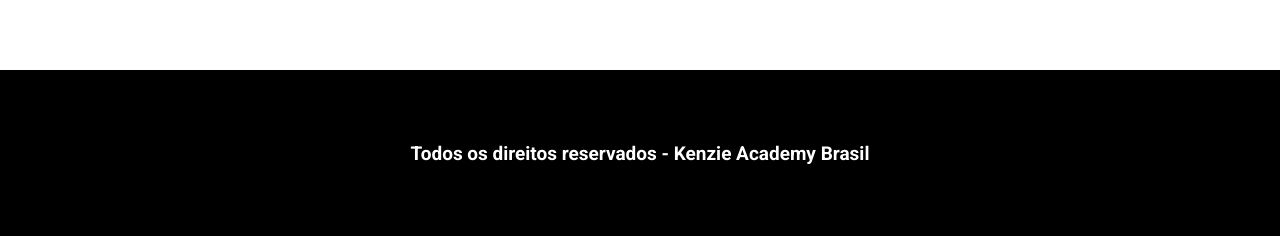
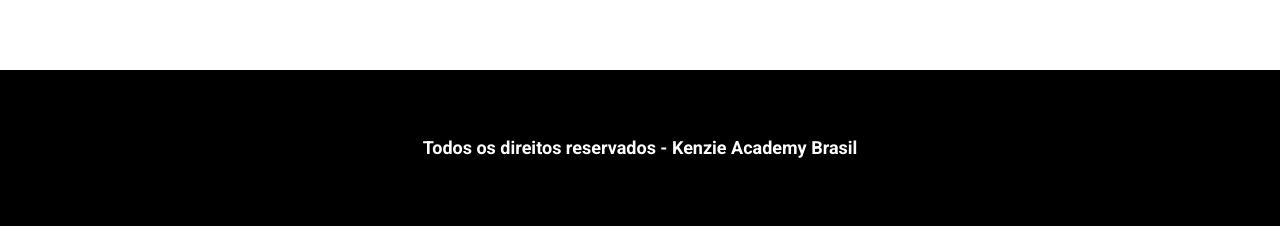
Before and after one commit to garridorafael/Fashion-Store, a React (Vite) app: page / in a window 1280 px wide. Shown: the part 1186-1422 px from the top of the page. Built offline with nearby package versions, Linux system fonts and the light colour scheme; no server answers.

Commit message:
style(footer): fixed padding

```diff
--- a/src/components/Footer.tsx
+++ b/src/components/Footer.tsx
@@ -1,11 +1,13 @@
 interface FooterProps {
   className?: string;
 }
-export function Footer({ className }:FooterProps) {
+export function Footer({ className }: FooterProps) {
   return (
-    <footer className={`${className} w-screen bg-black py-[70px] bottom-0 mb-0 mt-6`}>
+    <footer
+      className={`${className} w-screen bg-black py-16 bottom-0 mb-0 mt-6`}
+    >
       <div className="flex justify-center items-center h-full box-content w-screen">
-        <h3 className="text-white text-center text-[19px] font-bold mobile:text-base">
+        <h3 className="text-white text-center text-lg font-bold mobile:text-base">
           Todos os direitos reservados - Kenzie Academy Brasil
         </h3>
       </div>
```
